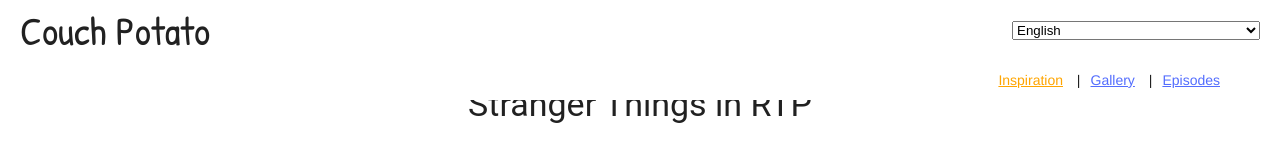
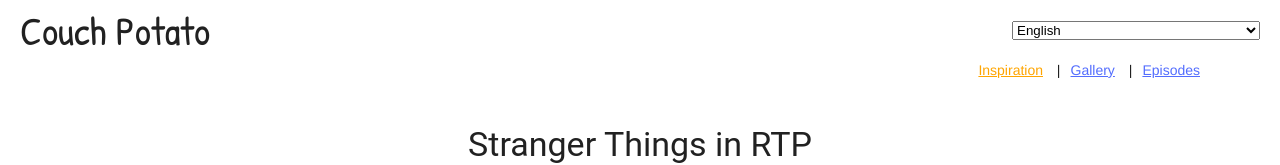
Before and after one commit to keljr021/fed-test--ibm, a React (Create React App) app: page / in a window 1280 px wide. Shown: the top 165 px of the page. Built offline with nearby package versions, Linux system fonts and the light colour scheme.

Commit message:
Moved Navbar to Head component, added more padding to body.

```diff
--- a/src/App.js
+++ b/src/App.js
@@ -3,7 +3,6 @@
 import axios from 'axios';
 import AnchorLink from 'react-anchor-link-smooth-scroll';
 import Head from './Head';
-import Navbar from './Navbar';
 import Title from './Title';
 import Inspiration from './Inspiration';
 import Gallery from './Gallery';
@@ -64,7 +63,6 @@
         <Head languages={languages} changeLanguage={this.changeLanguage}/>
 
         <div className='contentbox'>
-          <Navbar />
           <Title heading={heading} />
           <Inspiration description={description} snippets={snippets} videoEmbed={videoEmbed} logo={logo} />
           <Quote quote={quote} />
--- a/src/Head.js
+++ b/src/Head.js
@@ -1,5 +1,6 @@
 import React, { Component } from 'react';
 import ReactDOM from 'react-dom';
+import Navbar from './Navbar';
 
 class Head extends Component {
 
@@ -26,6 +27,8 @@
                     </select>
                 </div>
 
+                <Navbar />
+
             </div>
         );
     }
--- a/src/index.css
+++ b/src/index.css
@@ -10,12 +10,12 @@
 }
 
 .contentbox {
-  padding: 60px 50px 0;
+  padding: 100px 50px 0;
 }
 
 .head {
   width: calc(100% - 40px);
-  height: 20px;
+  height: 60px;
   padding: 20px;
   margin-bottom: 20px;
   position: fixed;
@@ -44,9 +44,9 @@
 .navbar {
   width: calc(100% - 100px);
   height: 20px;
-  padding: 10px 0;
-  background: #fff;
+  padding: 40px 10px 0;
   position: fixed;
+  z-index: -1;
 }
 
 .navbar-menu {
```
